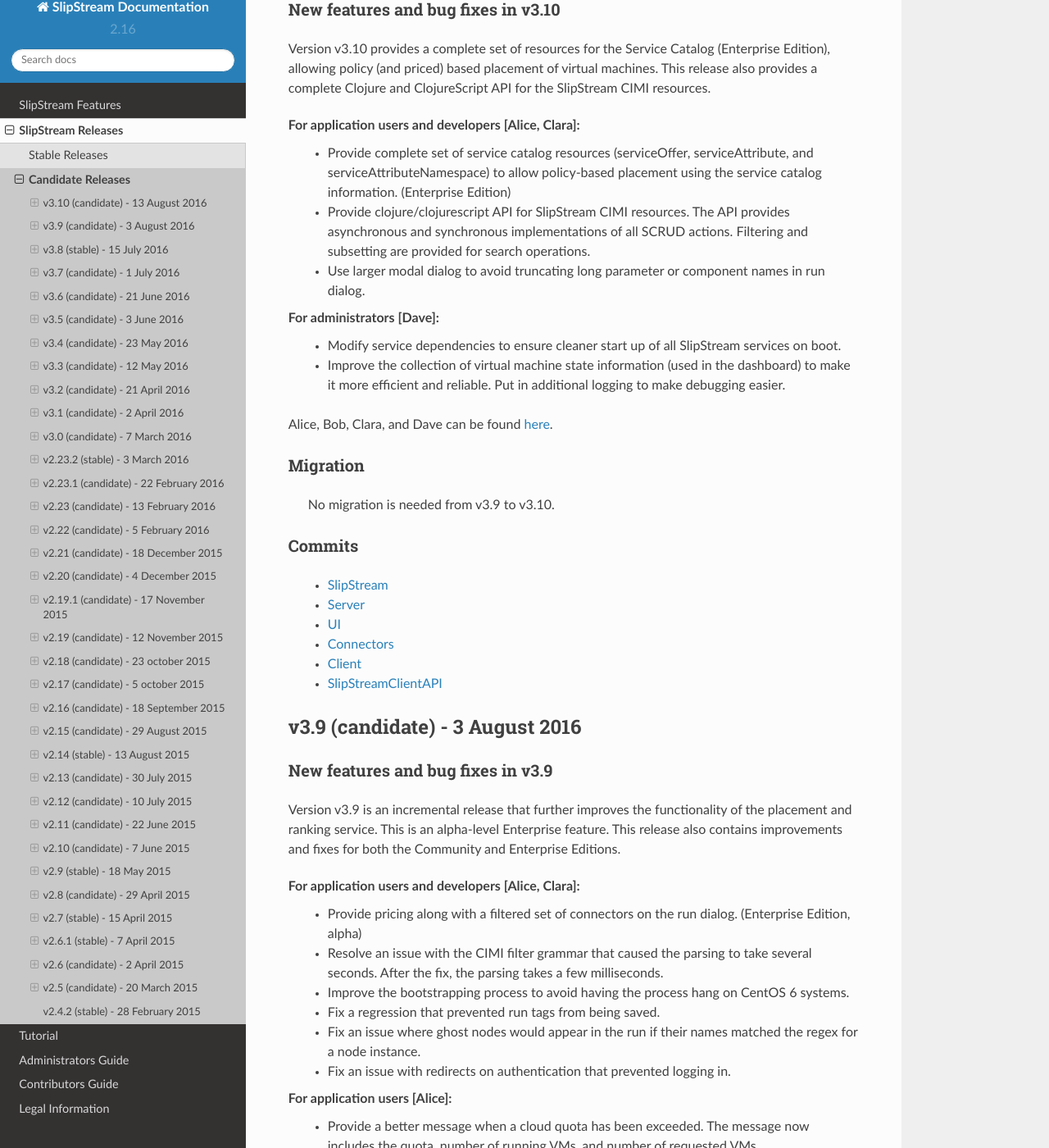
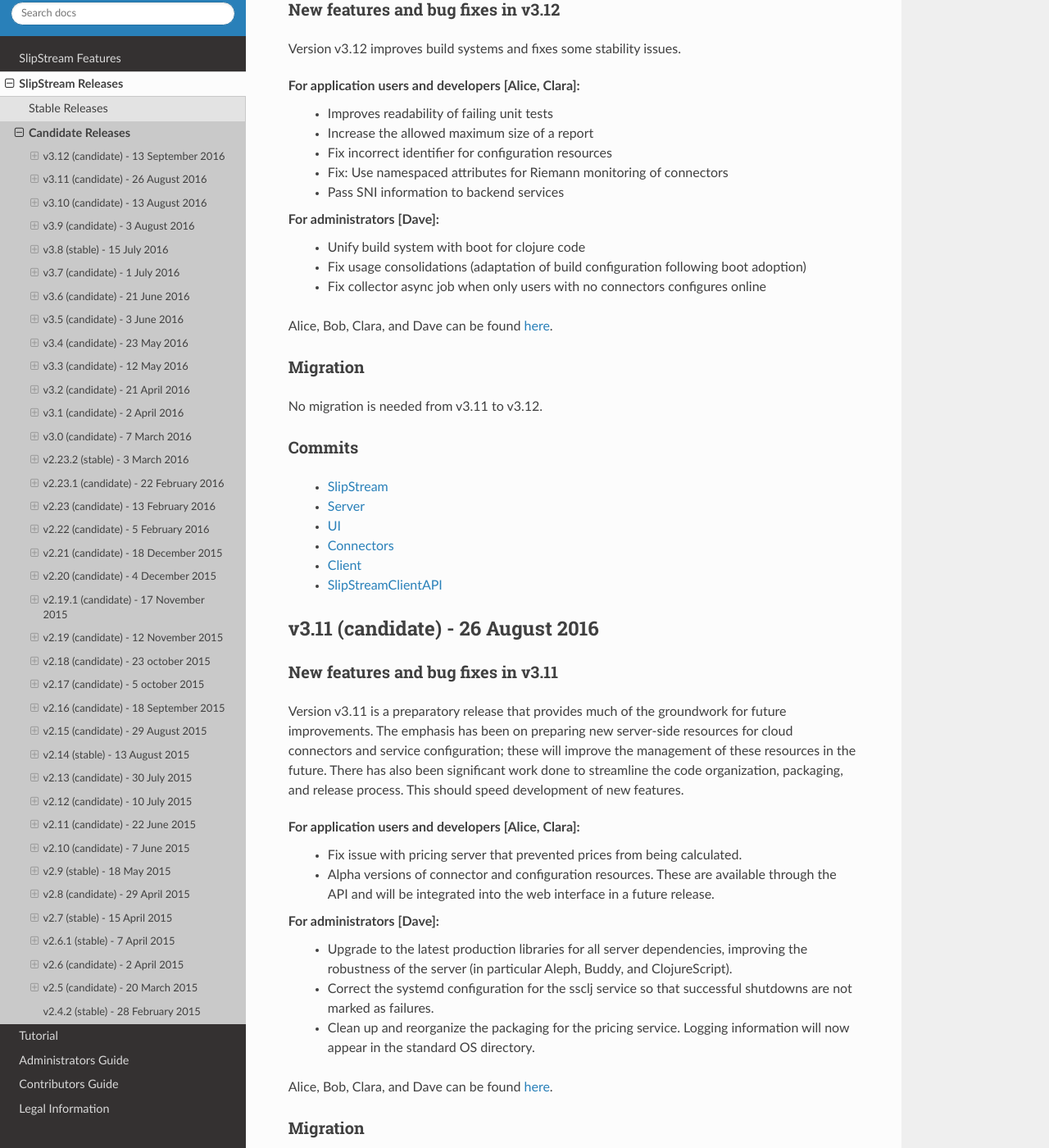
Before and after one commit to slipstream/SlipStreamDocumentation, a Sphinx documentation site: the page built from docs/release_notes/candidate_releases.rst, in a window 1280 px wide and 1400 px high, scrolled down 314 px. Shown: the whole window at 82% size. Built offline with Sphinx 7.4.7 and the Read the Docs theme 2.0.0, drawn with Linux system fonts in a browser that asks for light colours; some of the changed text lies outside the part shown.

Commit message:
release notes for 3.12

```diff
--- a/docs/release_notes/candidate_releases.rst
+++ b/docs/release_notes/candidate_releases.rst
@@ -4,6 +4,94 @@
 Results from each development cycle are packaged into candidate
 releases. We welcome feedback on these releases; however, these are
 **not** supported and **not** recommended for production deployments.
+
+v3.12 (candidate) - 13 September 2016
+----------------------------------
+
+New features and bug fixes in v3.12
+~~~~~~~~~~~~~~~~~~~~~~~~~~~~~~~~~~~
+
+Version v3.12 improves build systems and fixes some stability issues.
+
+For application users and developers [Alice, Clara]:
+ - Improves readability of failing unit tests
+ - Increase the allowed maximum size of a report
+ - Fix incorrect identifier for configuration resources
+ - Fix: Use namespaced attributes for Riemann monitoring of connectors
+ - Pass SNI information to backend services
+
+
+For administrators [Dave]:
+ - Unify build system with boot for clojure code
+ - Fix usage consolidations (adaptation of build configuration following boot adoption)
+ - Fix collector async job when only users with no connectors configures online
+
+Alice, Bob, Clara, and Dave can be found
+`here <http://sixsq.com/personae/>`_.
+
+Migration
+~~~~~~~~~
+
+No migration is needed from v3.11 to v3.12.
+
+Commits
+~~~~~~~
+
+ -  `SlipStream <https://github.com/slipstream/SlipStream/compare/v3.11-community...v3.12-community>`__
+ -  `Server <https://github.com/slipstream/SlipStreamServer/compare/v3.11-community...v3.12-community>`__
+ -  `UI <https://github.com/slipstream/SlipStreamUI/compare/v3.11-community...v3.12-community>`__
+ -  `Connectors <https://github.com/slipstream/SlipStreamConnectors/compare/v3.11-community...v3.12-community>`__
+ -  `Client <https://github.com/slipstream/SlipStreamClient/compare/v3.11-community...v3.12-community>`__
+ -  `SlipStreamClientAPI <https://github.com/slipstream/SlipStreamClientAPI/compare/v3.11-community...v3.12-community>`__
+
+
+v3.11 (candidate) - 26 August 2016
+----------------------------------
+
+New features and bug fixes in v3.11
+~~~~~~~~~~~~~~~~~~~~~~~~~~~~~~~~~~~
+
+Version v3.11 is a preparatory release that provides much of the
+groundwork for future improvements.  The emphasis has been on
+preparing new server-side resources for cloud connectors and service
+configuration; these will improve the management of these resources in
+the future.  There has also been significant work done to streamline
+the code organization, packaging, and release process.  This should
+speed development of new features.
+
+For application users and developers [Alice, Clara]:
+ - Fix issue with pricing server that prevented prices from being
+   calculated.
+ - Alpha versions of connector and configuration resources.  These are
+   available through the API and will be integrated into the web
+   interface in a future release.
+
+For administrators [Dave]:
+ - Upgrade to the latest production libraries for all server
+   dependencies, improving the robustness of the server (in particular
+   Aleph, Buddy, and ClojureScript).
+ - Correct the systemd configuration for the ssclj service so that
+   successful shutdowns are not marked as failures.
+ - Clean up and reorganize the packaging for the pricing service.
+   Logging information will now appear in the standard OS directory.
+
+Alice, Bob, Clara, and Dave can be found
+`here <http://sixsq.com/personae/>`_.
+
+Migration
+~~~~~~~~~
+
+No migration is needed from v3.10 to v3.11.
+
+Commits
+~~~~~~~
+
+ -  `SlipStream <https://github.com/slipstream/SlipStream/compare/v3.10-community...v3.11-community>`__
+ -  `Server <https://github.com/slipstream/SlipStreamServer/compare/v3.10-community...v3.11-community>`__
+ -  `UI <https://github.com/slipstream/SlipStreamUI/compare/v3.10-community...v3.11-community>`__
+ -  `Connectors <https://github.com/slipstream/SlipStreamConnectors/compare/v3.10-community...v3.11-community>`__
+ -  `Client <https://github.com/slipstream/SlipStreamClient/compare/v3.10-community...v3.11-community>`__
+ -  `SlipStreamClientAPI <https://github.com/slipstream/SlipStreamClientAPI/compare/v3.10-community...v3.11-community>`__
 
 v3.10 (candidate) - 13 August 2016
 ----------------------------------
```
